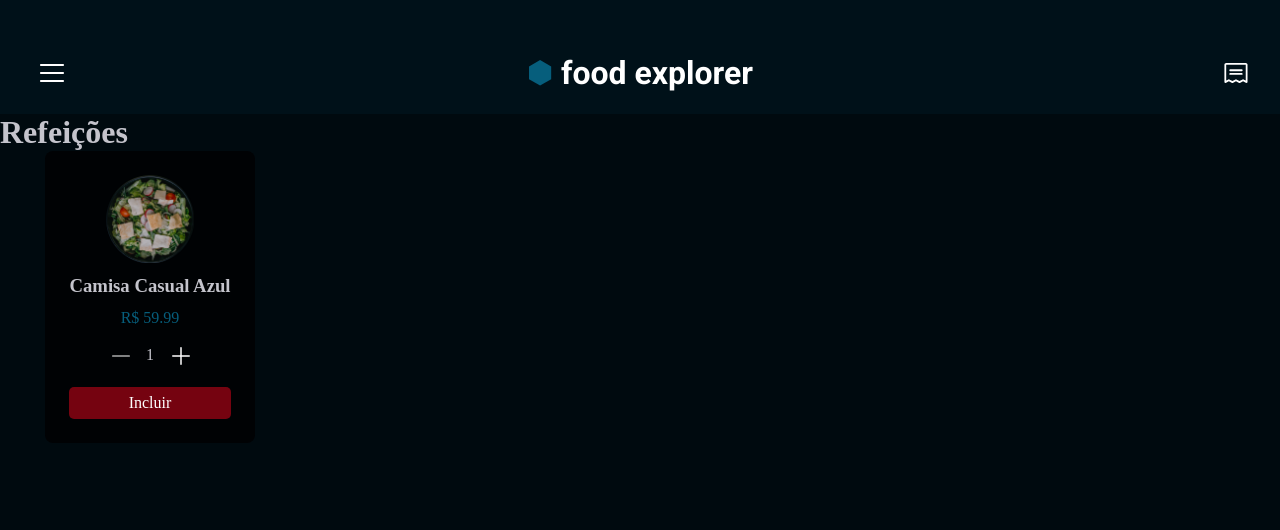
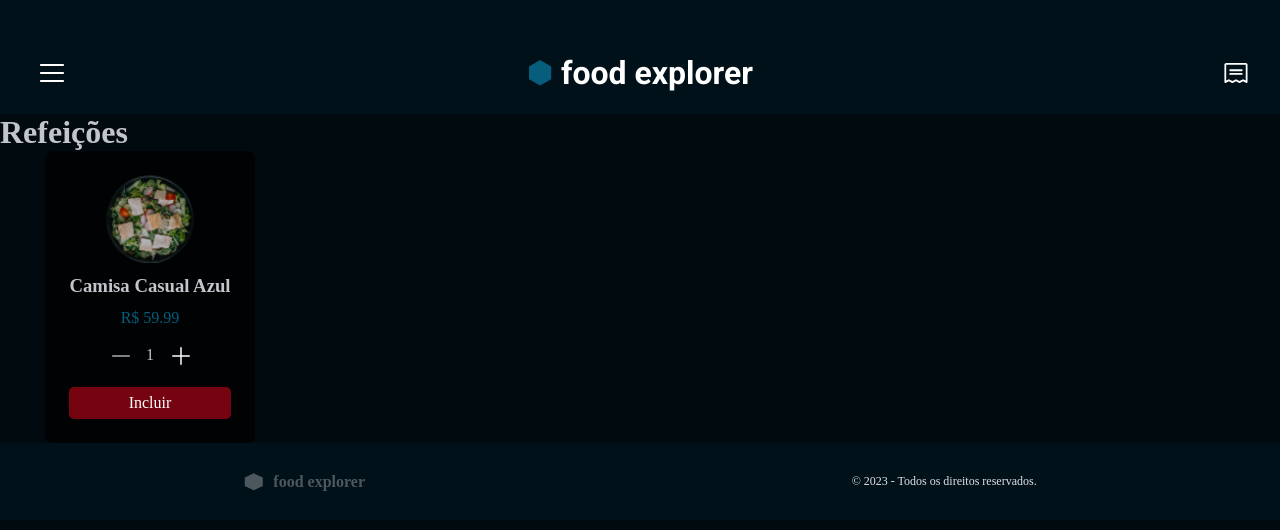
Before and after one commit to allysonxavier/RocketFood, a React (Vite) app: page / in a window 1280 px wide. Shown: the top 530 px of the page. Built offline with nearby package versions, Linux system fonts and the light colour scheme.

Commit message:
feat: footer

```diff
--- /dev/null
+++ b/src/components/Footer/index.jsx
@@ -0,0 +1,17 @@
+import LogoIcon from '../../assets/logoDark.svg';
+import * as S from './styles';
+import {IconBox} from "./styles";
+
+export function Footer() {
+    return(
+        <S.Container>
+            <S.ContentFooter>
+                <S.IconBox>
+                <img src={LogoIcon} alt="Logo" />
+                <span>food explorer</span>
+                </S.IconBox>
+                <p>© 2023 - Todos os direitos reservados.</p>
+            </S.ContentFooter>
+        </S.Container>
+    )
+}
--- /dev/null
+++ b/src/components/Footer/styles.jsx
@@ -0,0 +1,39 @@
+import {styled} from "styled-components";
+import T from "../../styles";
+
+export const Container = styled.footer`
+    display: flex;
+    width: 100%;
+    min-width: 100%;
+    height: 77px;
+    background-color: ${T.colors.DARK_600};
+    align-items: center;
+
+`;
+
+export const ContentFooter = styled.div`
+    display: flex;
+    width: 100%;
+    justify-content: space-around;
+    align-items: center;
+    font-size: ${T.fonts.sizes.xxxs};
+    color: ${T.colors.LIGHT_200};
+
+`;
+
+export const IconBox = styled.div`
+    display: flex;
+    align-items: center;
+    color: ${T.colors.LIGHT_700};
+    font-size: ${T.fonts.sizes.xs};
+    font-weight: ${T.fonts.weights.bold};
+    gap: ${T.spacings.micro};
+
+    img {
+        width: 22px;
+        height: 18px;
+        color: ${T.colors.LIGHT_700};
+    }
+
+
+`;
--- a/src/pages/Home/index.jsx
+++ b/src/pages/Home/index.jsx
@@ -1,4 +1,5 @@
 import { Header } from "../../components/Header";
+import { Footer } from "../../components/Footer";
 import {BagComponent} from "../../components/BagComponent/index.jsx";
 import * as S from './styles.js';
 import MaskGroup from '../../assets/Maskgroup.png';
@@ -20,9 +21,9 @@ export function Home() {
             <Header />
             <h1>Refeições</h1>
             <S.Container >
-    <BagComponent itemName={itemExample.name} itemPrice={itemExample.price} itemImageUrl={MaskGroup}/>
-
-                </S.Container>
+            <BagComponent itemName={itemExample.name} itemPrice={itemExample.price} itemImageUrl={MaskGroup}/>
+            </S.Container>
+            <Footer />
 
         </div>
     )
```
Also changed, not shown: src/assets/logoDark.svg (added).
